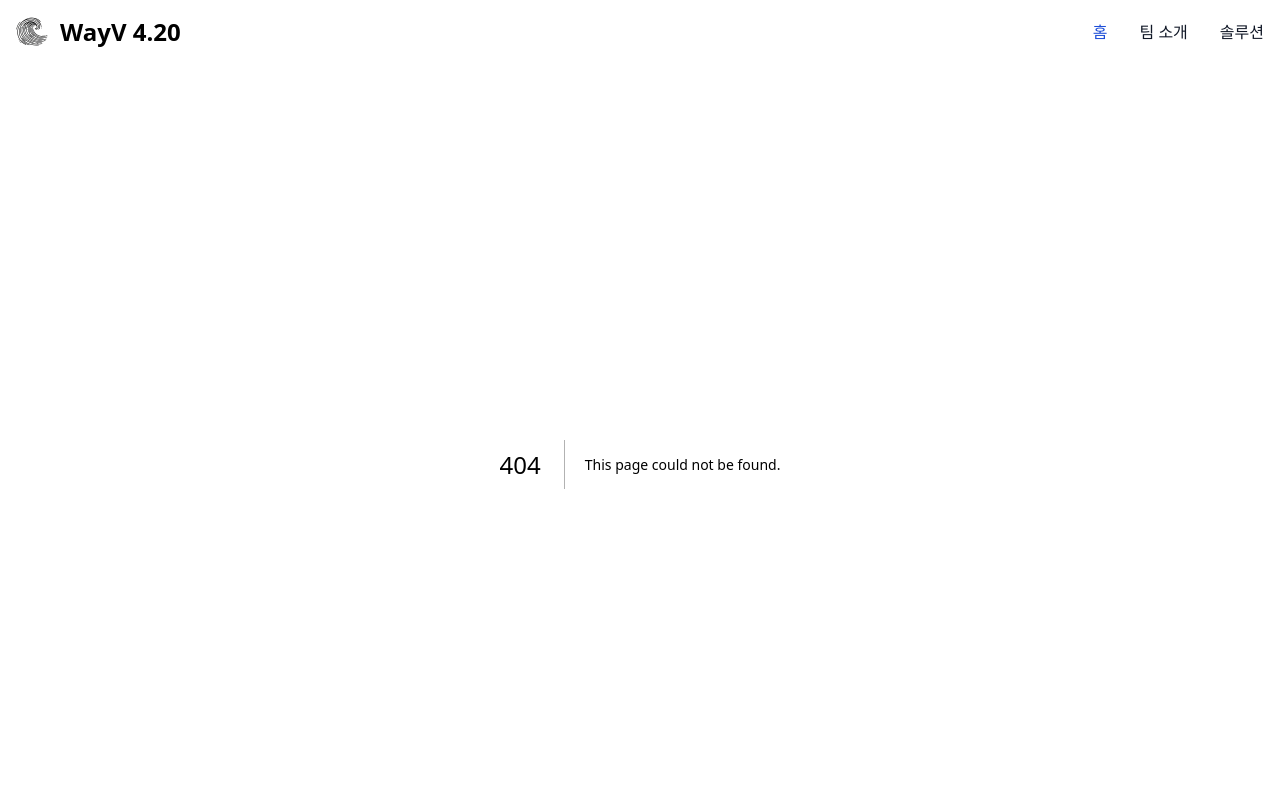
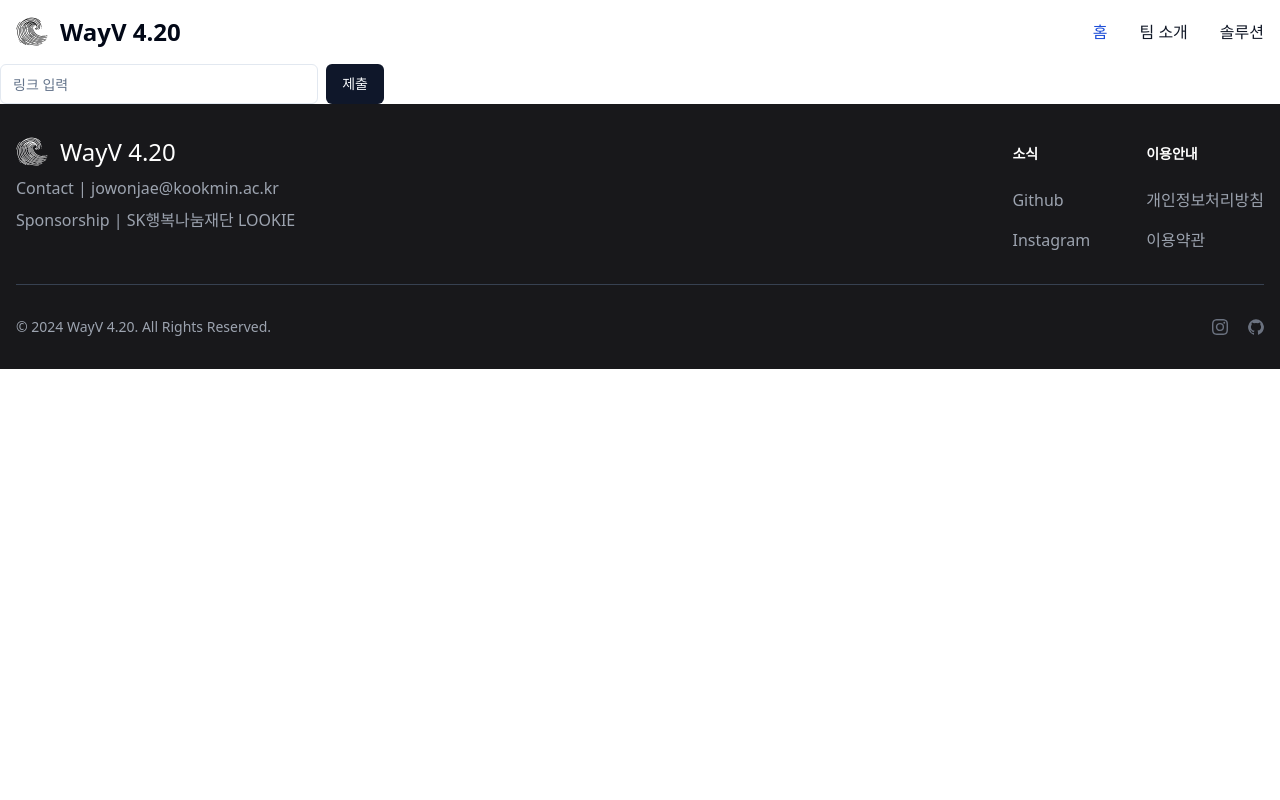
Before and after one commit to inqueue0979/WayV-FE, a Next.js app: page /solution in a window 1280 px wide. Before the commit this address had no page. Shown: the top 800 px of the page. Built offline with nearby package versions, Linux system fonts and the light colour scheme.

Commit message:
Added Solution Page

```diff
--- a/package.json
+++ b/package.json
@@ -9,6 +9,7 @@
     "lint": "next lint"
   },
   "dependencies": {
+    "@radix-ui/react-label": "^2.1.0",
     "@radix-ui/react-navigation-menu": "^1.2.0",
     "@radix-ui/react-slot": "^1.1.0",
     "class-variance-authority": "^0.7.0",
--- a/src/app/components/Navbar.js
+++ b/src/app/components/Navbar.js
@@ -1,28 +1,29 @@
+import Link from "next/link";
 
 export default function Navbar() {
     return (
-        <nav class="bg-white border-gray-200 dark:bg-gray-900">
-        <div class="max-w-screen-xl flex flex-wrap items-center justify-between mx-auto p-4">
-            <a href="https://flowbite.com/" class="flex items-center space-x-3 rtl:space-x-reverse">
-                <img src="wayv.png" class="h-8" alt="Flowbite Logo" />
-                <span class="self-center text-2xl font-semibold whitespace-nowrap dark:text-white">WayV 4.20</span>
-            </a>
-            <button data-collapse-toggle="navbar-default" type="button" class="inline-flex items-center p-2 w-10 h-10 justify-center text-sm text-gray-500 rounded-lg md:hidden hover:bg-gray-100 focus:outline-none focus:ring-2 focus:ring-gray-200 dark:text-gray-400 dark:hover:bg-gray-700 dark:focus:ring-gray-600" aria-controls="navbar-default" aria-expanded="false">
-                <span class="sr-only">Open main menu</span>
-                <svg class="w-5 h-5" aria-hidden="true" xmlns="http://www.w3.org/2000/svg" fill="none" viewBox="0 0 17 14">
-                    <path stroke="currentColor" stroke-linecap="round" stroke-linejoin="round" stroke-width="2" d="M1 1h15M1 7h15M1 13h15"/>
+        <nav className="bg-white border-gray-200 dark:bg-gray-900">
+        <div className="max-w-screen-xl flex flex-wrap items-center justify-between mx-auto p-4">
+            <Link href="/" className="flex items-center space-x-3 rtl:space-x-reverse">
+                <img src="wayv.png" className="h-8" alt="WayV 로고" />
+                <span className="self-center text-2xl font-semibold whitespace-nowrap dark:text-white">WayV 4.20</span>
+            </Link>
+            <button data-collapse-toggle="navbar-default" type="button" className="inline-flex items-center p-2 w-10 h-10 justify-center text-sm text-gray-500 rounded-lg md:hidden hover:bg-gray-100 focus:outline-none focus:ring-2 focus:ring-gray-200 dark:text-gray-400 dark:hover:bg-gray-700 dark:focus:ring-gray-600" aria-controls="navbar-default" aria-expanded="false">
+                <span className="sr-only">Open main menu</span>
+                <svg className="w-5 h-5" aria-hidden="true" xmlns="http://www.w3.org/2000/svg" fill="none" viewBox="0 0 17 14">
+                    <path stroke="currentColor" strokeLinecap="round" strokeLinejoin="round" strokeWidth="2" d="M1 1h15M1 7h15M1 13h15"/>
                 </svg>
             </button>
-            <div class="hidden w-full md:block md:w-auto" id="navbar-default">
-            <ul class="font-medium flex flex-col p-4 md:p-0 mt-4 border border-gray-100 rounded-lg bg-gray-50 md:flex-row md:space-x-8 rtl:space-x-reverse md:mt-0 md:border-0 md:bg-white dark:bg-gray-800 md:dark:bg-gray-900 dark:border-gray-700">
+            <div className="hidden w-full md:block md:w-auto" id="navbar-default">
+            <ul className="font-medium flex flex-col p-4 md:p-0 mt-4 border border-gray-100 rounded-lg bg-gray-50 md:flex-row md:space-x-8 rtl:space-x-reverse md:mt-0 md:border-0 md:bg-white dark:bg-gray-800 md:dark:bg-gray-900 dark:border-gray-700">
                 <li>
-                <a href="#" class="block py-2 px-3 text-white bg-blue-700 rounded md:bg-transparent md:text-blue-700 md:p-0 dark:text-white md:dark:text-blue-500" aria-current="page">홈</a>
+                <Link href="/" className="block py-2 px-3 text-white bg-blue-700 rounded md:bg-transparent md:text-blue-700 md:p-0 dark:text-white md:dark:text-blue-500" aria-current="page">홈</Link>
                 </li>
                 <li>
-                <a href="#" class="block py-2 px-3 text-gray-900 rounded hover:bg-gray-100 md:hover:bg-transparent md:border-0 md:hover:text-blue-700 md:p-0 dark:text-white md:dark:hover:text-blue-500 dark:hover:bg-gray-700 dark:hover:text-white md:dark:hover:bg-transparent">팀 소개</a>
+                <Link href="https://amused-scorpio-28c.notion.site/WayV4-20-e67679a8f5394d1dae96eebf96ea96dc?pvs=4" className="block py-2 px-3 text-gray-900 rounded hover:bg-gray-100 md:hover:bg-transparent md:border-0 md:hover:text-blue-700 md:p-0 dark:text-white md:dark:hover:text-blue-500 dark:hover:bg-gray-700 dark:hover:text-white md:dark:hover:bg-transparent">팀 소개</Link>
                 </li>
                 <li>
-                <a href="#" class="block py-2 px-3 text-gray-900 rounded hover:bg-gray-100 md:hover:bg-transparent md:border-0 md:hover:text-blue-700 md:p-0 dark:text-white md:dark:hover:text-blue-500 dark:hover:bg-gray-700 dark:hover:text-white md:dark:hover:bg-transparent">솔루션</a>
+                <Link href="/solution" className="block py-2 px-3 text-gray-900 rounded hover:bg-gray-100 md:hover:bg-transparent md:border-0 md:hover:text-blue-700 md:p-0 dark:text-white md:dark:hover:text-blue-500 dark:hover:bg-gray-700 dark:hover:text-white md:dark:hover:bg-transparent">솔루션</Link>
                 </li>
             </ul>
             </div>
--- /dev/null
+++ b/src/app/solution/page.js
@@ -0,0 +1,17 @@
+import Image from "next/image";
+import { Button } from "@/components/ui/button";
+import Link from "next/link"
+import { Input } from "@/components/ui/input"
+import { Label } from "@/components/ui/label"
+
+
+export default function Home() {
+  return (
+    <main>
+        <div className="flex w-full max-w-sm items-center space-x-2">
+            <Input id="Link" placeholder="링크 입력" />
+            <Button type="submit">제출</Button>
+        </div>
+    </main>
+  );
+}
--- /dev/null
+++ b/src/components/ui/input.jsx
@@ -0,0 +1,19 @@
+import * as React from "react"
+
+import { cn } from "@/lib/utils"
+
+const Input = React.forwardRef(({ className, type, ...props }, ref) => {
+  return (
+    (<input
+      type={type}
+      className={cn(
+        "flex h-10 w-full rounded-md border border-input bg-background px-3 py-2 text-sm ring-offset-background file:border-0 file:bg-transparent file:text-sm file:font-medium placeholder:text-muted-foreground focus-visible:outline-none focus-visible:ring-2 focus-visible:ring-ring focus-visible:ring-offset-2 disabled:cursor-not-allowed disabled:opacity-50",
+        className
+      )}
+      ref={ref}
+      {...props} />)
+  );
+})
+Input.displayName = "Input"
+
+export { Input }
--- /dev/null
+++ b/src/components/ui/label.jsx
@@ -0,0 +1,18 @@
+"use client"
+
+import * as React from "react"
+import * as LabelPrimitive from "@radix-ui/react-label"
+import { cva } from "class-variance-authority";
+
+import { cn } from "@/lib/utils"
+
+const labelVariants = cva(
+  "text-sm font-medium leading-none peer-disabled:cursor-not-allowed peer-disabled:opacity-70"
+)
+
+const Label = React.forwardRef(({ className, ...props }, ref) => (
+  <LabelPrimitive.Root ref={ref} className={cn(labelVariants(), className)} {...props} />
+))
+Label.displayName = LabelPrimitive.Root.displayName
+
+export { Label }
```
Also changed, not shown: 1 other file (tests, documents, lock files or other folders).
